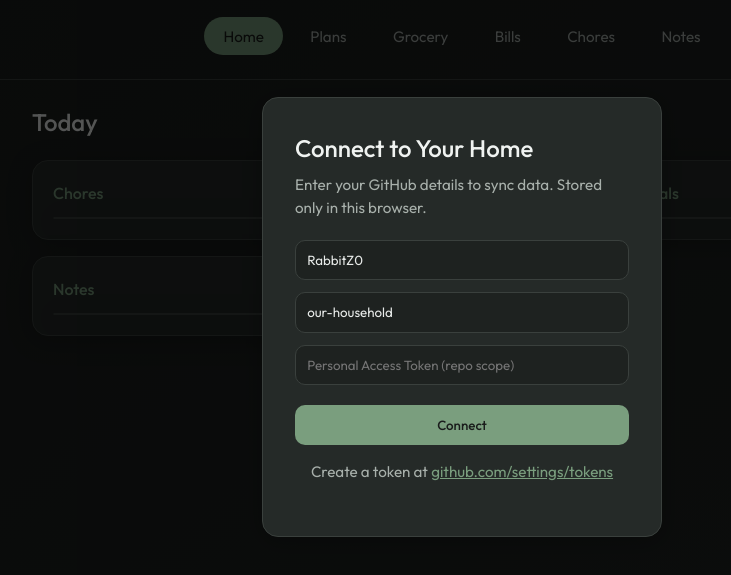
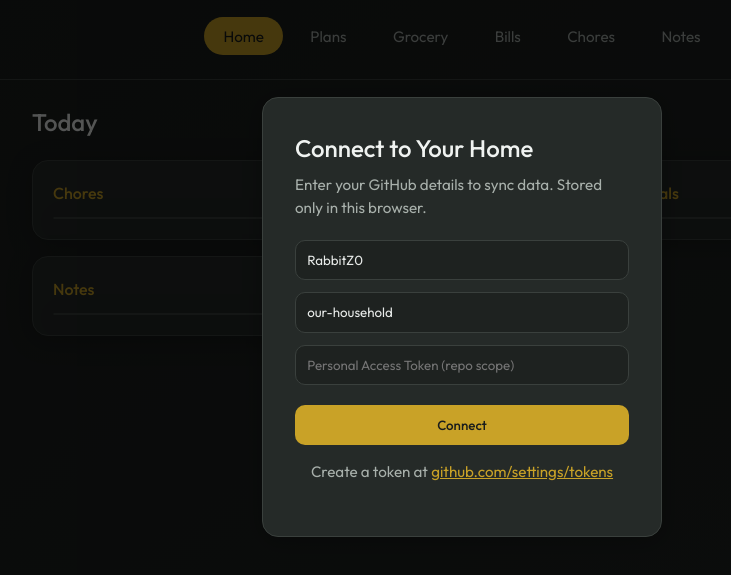
Before and after one commit to RabbitZ0/our-household, a plain HTML site: page index.html in a window 1280 px wide. Shown: the part 83-658 px from the top of the page, without its empty margins (178-909 px from the left). Drawn offline with Linux system fonts and the light colour scheme.

Commit message:
Change accent to dark gold honey bee

```diff
--- a/style.css
+++ b/style.css
@@ -3,8 +3,8 @@
   --bg-gradient: linear-gradient(145deg, #1a1d1c 0%, #222725 100%);
   --card: #252a28;
   --card-hover: #2c322f;
-  --accent: #7a9e7e;
-  --accent-light: #3a4a3d;
+  --accent: #c9a227;
+  --accent-light: #3d3420;
   --text: #e8ebe9;
   --text-light: #a8b0ab;
   --border: #3a403d;
@@ -254,7 +254,7 @@ ul li .done { text-decoration: line-through; opacity: 0.5; }
 
 .calendar .day.other { opacity: 0.35; }
 .calendar .day.today { background: var(--accent-light); font-weight: 500; }
-.calendar .day.has-event { background: #2f3d32; }
+.calendar .day.has-event { background: #3d3420; }
 .calendar .day.has-event::after {
   content: '';
   position: absolute;
```
